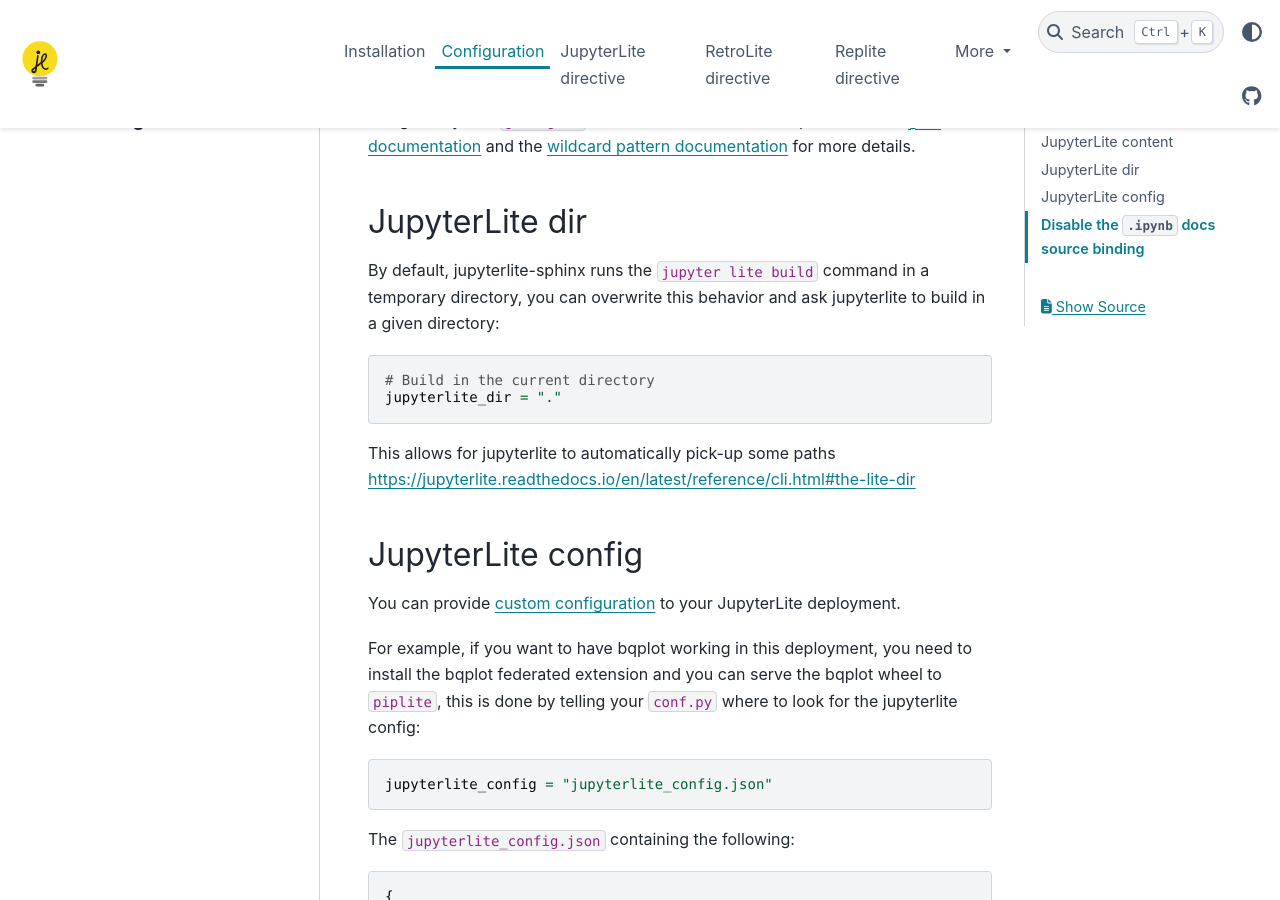
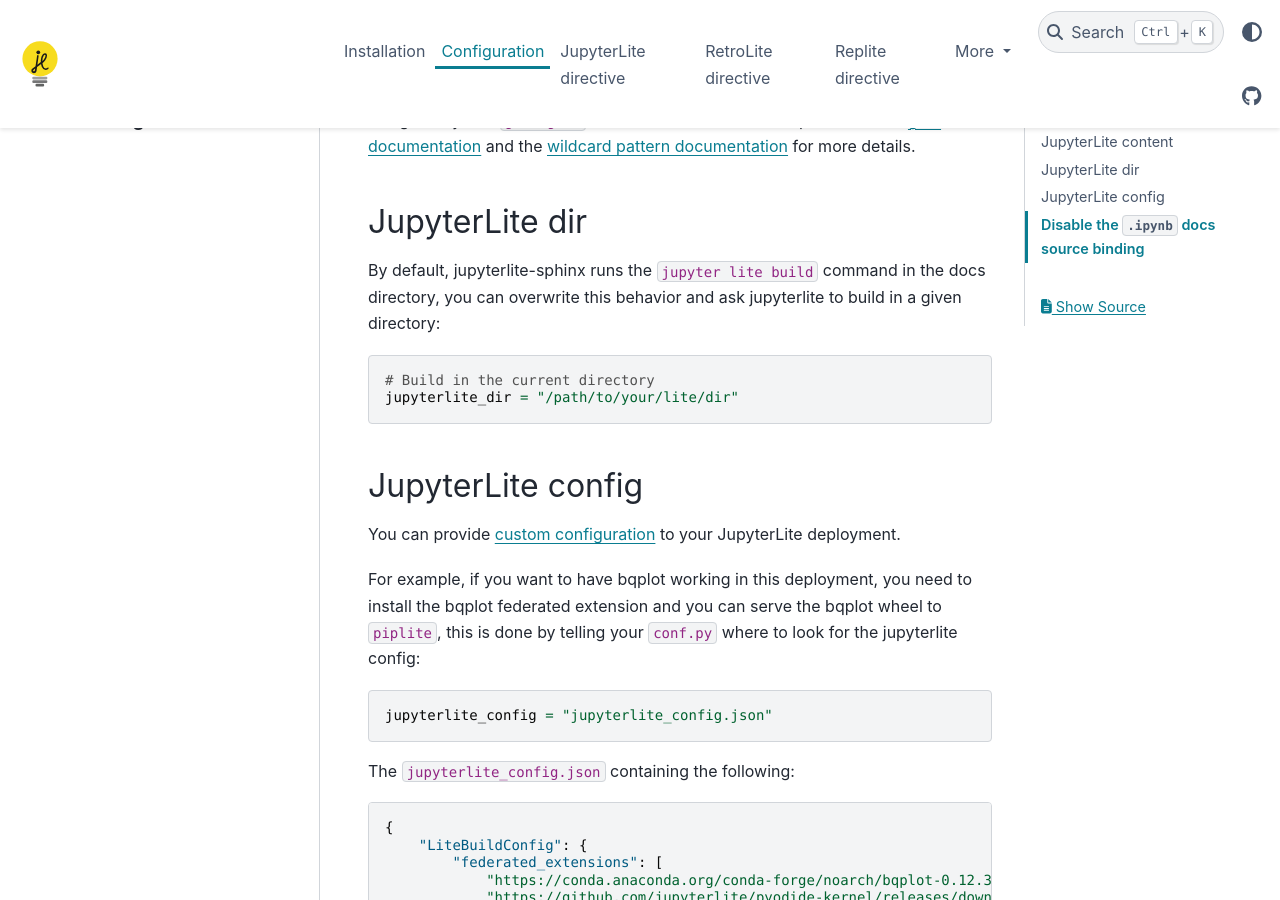
Before and after one commit to jupyterlite/jupyterlite-sphinx, a Sphinx documentation site: the page built from docs/configuration.md, in a window 1280 px wide and 900 px high, scrolled down 482 px. Built offline with Sphinx 7.4.7 and the PyData theme 0.15.4, drawn with Linux system fonts in a browser that asks for light colours.

Commit message:
Default lite directory to the docs directory (#99)

````diff
--- a/docs/configuration.md
+++ b/docs/configuration.md
@@ -14,14 +14,12 @@
 
 ## JupyterLite dir
 
-By default, jupyterlite-sphinx runs the `jupyter lite build` command in a temporary directory, you can overwrite this behavior and ask jupyterlite to build in a given directory:
+By default, jupyterlite-sphinx runs the `jupyter lite build` command in the docs directory, you can overwrite this behavior and ask jupyterlite to build in a given directory:
 
 ```python
 # Build in the current directory
-jupyterlite_dir = "."
+jupyterlite_dir = "/path/to/your/lite/dir"
 ```
-
-This allows for jupyterlite to automatically pick-up some paths <https://jupyterlite.readthedocs.io/en/latest/reference/cli.html#the-lite-dir>
 
 ## JupyterLite config
 
````
Also changed, not shown: 1 other file.
